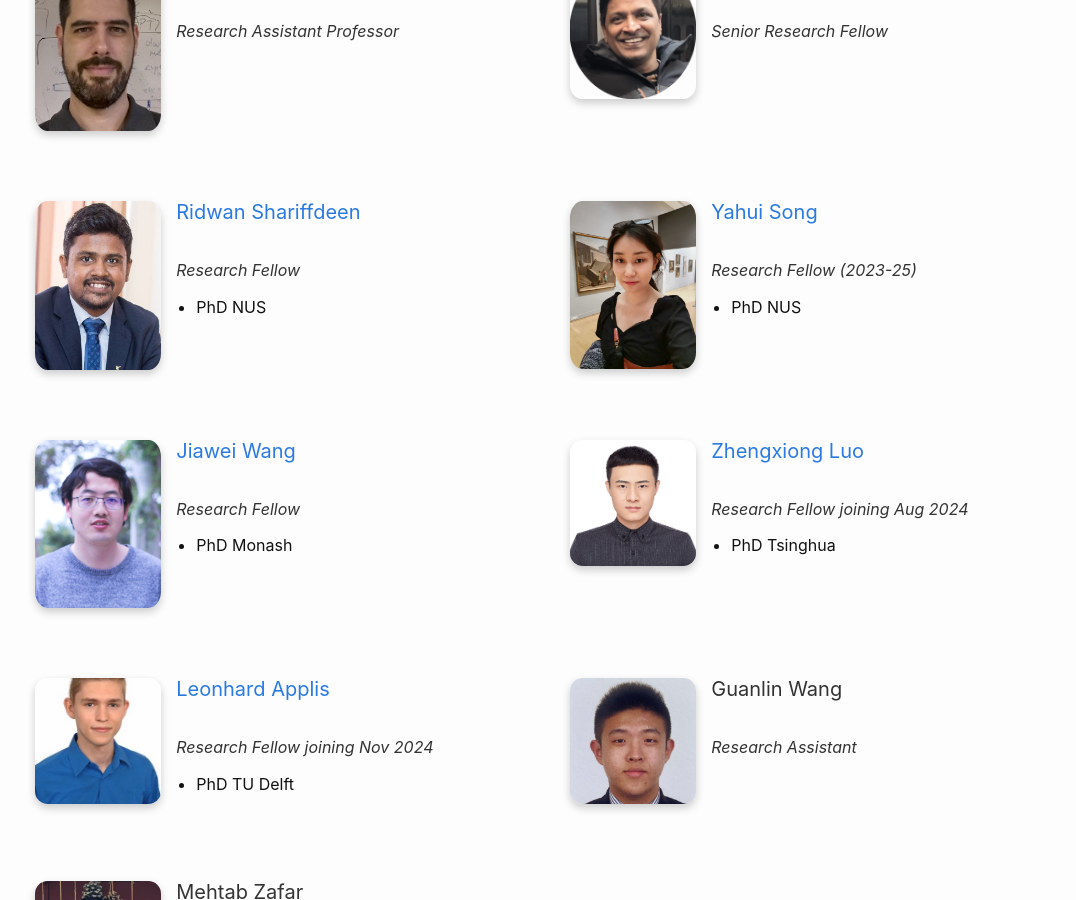
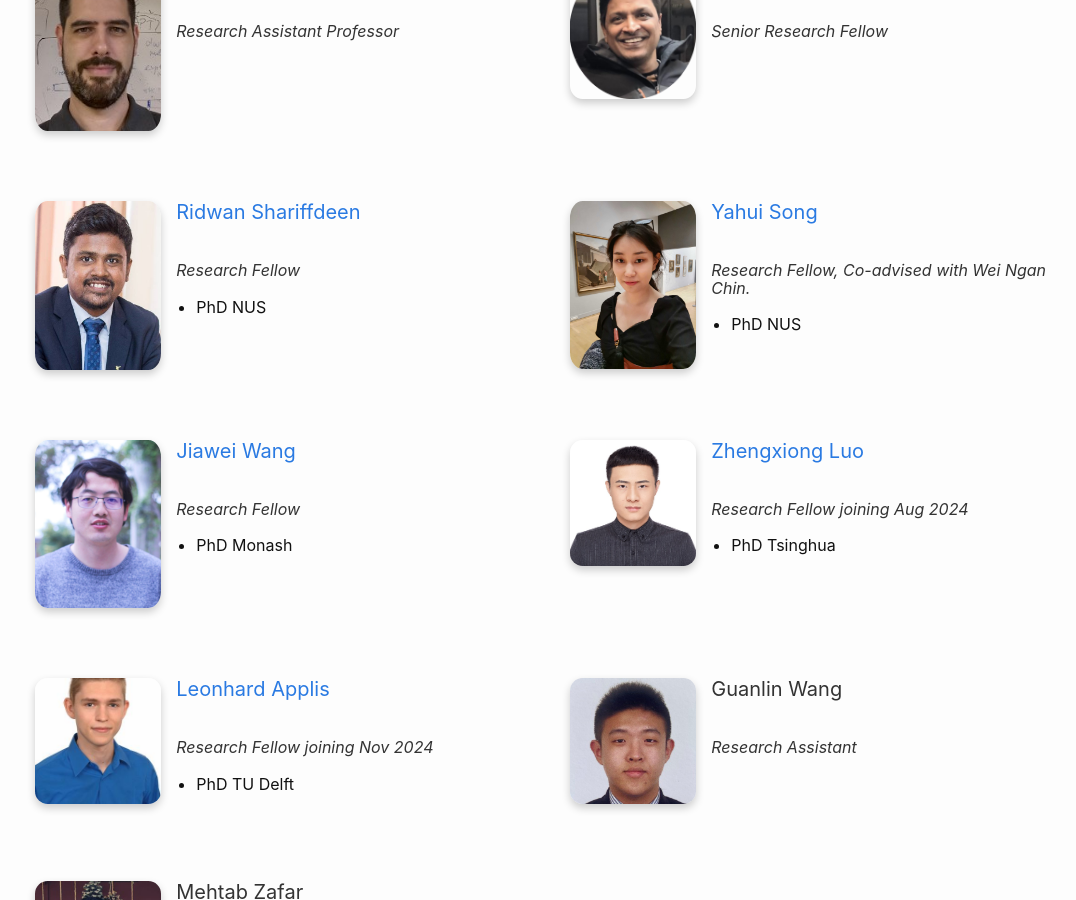
Before and after one commit to nus-tss/nus-tss.github.io, a Jekyll site: the page built from _pages/team.md, in a window 1280 px wide and 900 px high, scrolled down 1809 px. Shown: the whole window, without its empty margins (85-1161 px from the left). Built offline with Jekyll 4.4.1, drawn with Linux system fonts in a browser that asks for light colours; nearby versions of some CDN libraries.

Commit message:
Update staff.yml

```diff
--- a/_data/team/staff.yml
+++ b/_data/team/staff.yml
@@ -16,10 +16,9 @@
 
 - name: Yahui Song
   photo: yahui.jpg
-  role: Research Fellow (2023-25)
+  role: Research Fellow, Co-advised with Wei Ngan Chin.
   info: PhD NUS
   website: https://www.comp.nus.edu.sg/~yahuis/
-  coadvisor: Wei-Ngan Chin
 
 - name: Jiawei Wang
   photo: jiawei.jpg
```
